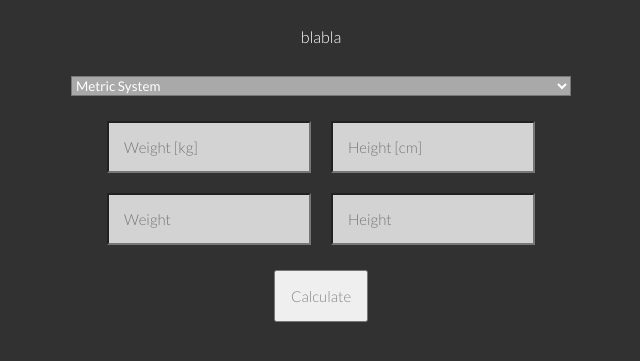
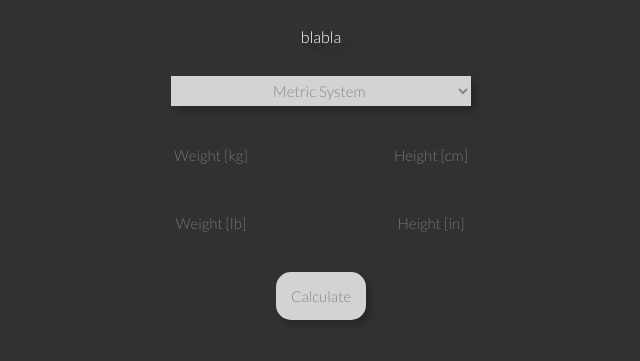
Before and after one commit to julieahlquist/BMI-Challenge-JS, a website: page src/index.html in a window 1280 px wide. Shown: the part 61-422 px from the top of the page, without its empty margins (319-959 px from the left). Drawn offline with Linux system fonts and the light colour scheme.

Commit message:
changes input styling and fixes styling for bmi message

```diff
--- a/src/index.html
+++ b/src/index.html
@@ -34,8 +34,8 @@
     </div>
 
     <div class="container" id="imperial-inputs">
-      <input type="text" class="form-input" id="weight-in-lbs" placeholder="Weight">
-      <input type="text" class="form-input" id="height-in-in" placeholder="Height">
+      <input type="text" class="form-input" id="weight-in-lbs" placeholder="Weight [lb]">
+      <input type="text" class="form-input" id="height-in-in" placeholder="Height [in]">
     </div>
 
   <div class="container">
@@ -44,7 +44,7 @@
   </form>
 </div>
 
-  <div>
+  <div class="container" id="result">
     <span id="display_value"></span>
     <span id="display_message"></span>
   </div>
--- a/src/style.css
+++ b/src/style.css
@@ -13,6 +13,7 @@ body {
     font-family: 'Comfortaa', cursive;
     font-size: 32px;
     color: orange;
+    text-shadow: 5px 5px 6px rgba(0, 0, 0, 0.2)
 }
 #description {
     margin-top: 30px;
@@ -20,20 +21,26 @@ body {
     color: white;
     font-family: 'Lato', sans-serif;
     font-weight: 300;
+    text-shadow: 5px 5px 6px rgba(0, 0, 0, 0.2)
 }
 #calculate {
     width: 100%;
     align-content: center;
 }
 #my_select {
-    align-content: center;
-    color: white;
-    width: 500px;
+    width: 300px;
+    height: 30px;
     margin-top: 30px;
     margin-bottom: 15px;
-    background-color: darkgray;
+    background: lightgray;
+    color:  rgb(136, 135, 135);
     font-family: 'Lato', sans-serif;
-    font-weight: 400;
+    font-weight: 300;
+    font-size: 15px;
+    box-shadow: 5px 5px 6px rgba(0, 0, 0, 0.2);
+    border: none;
+    outline: none;
+    text-indent: 35%;
 }
 #metric-inputs {
     align-content: center;
@@ -41,16 +48,32 @@ body {
 input[type=text] {
     padding: 15px;
     margin: 10px;
-    background-color: lightgray;
+    background: transparent;
     font-size: 15px;
     font-family: 'Lato', sans-serif;
     font-weight: 300;
+    border-radius: 15px;
+    border: none;
+    text-align: center;
+    outline: none;
 }
 #calculate-bmi {
     padding: 15px;
     font-size: 15px;
     color:  rgb(136, 135, 135);
+    background-color: lightgray;
     margin-top: 15px;
     font-family: 'Lato', sans-serif;
     font-weight: 300;
+    border-radius: 15px;
+    border: none;
+    box-shadow: 5px 5px 6px rgba(0, 0, 0, 0.2)
 }
+
+#result {
+    color:  rgb(136, 135, 135);
+    margin-top: 30px;
+    font-family: 'Lato', sans-serif;
+    font-weight: 300;
+    font-size: 15px;
+}
```
